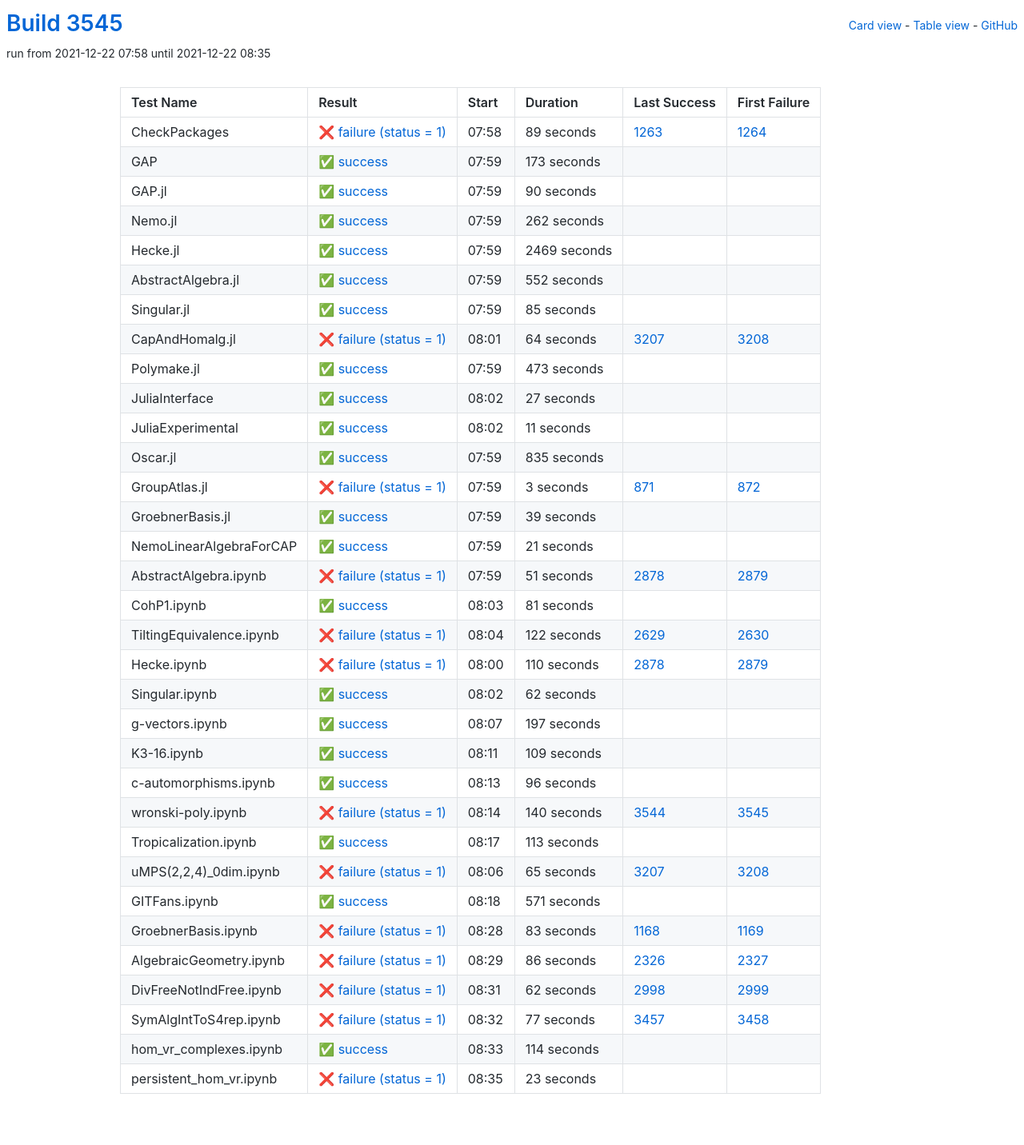
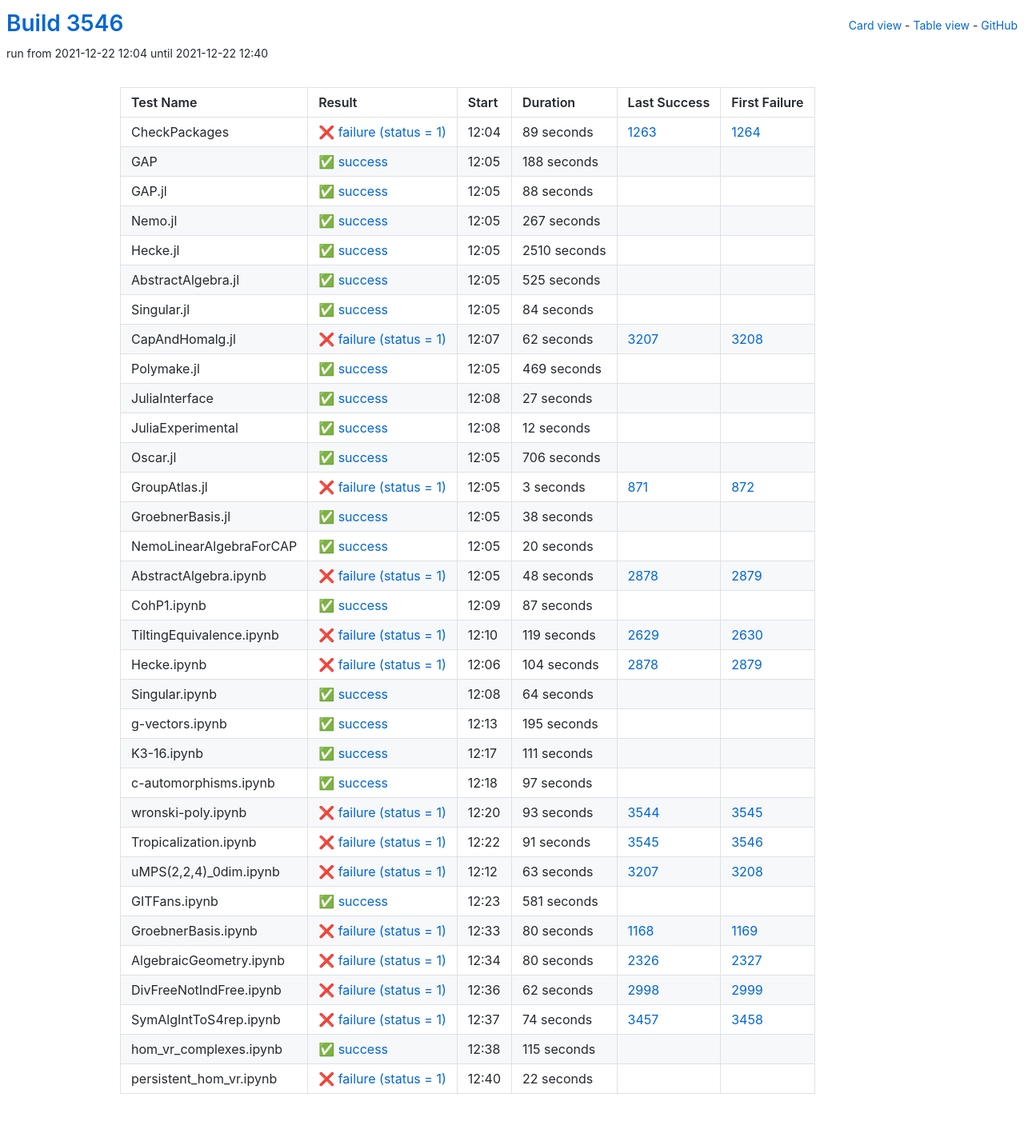
Before and after one commit to oscar-system/oscar-ci-status-stable, a Jekyll site: the page built from table.html, in a window 1280 px wide. Shown: the whole page at 80% size. Built offline with Jekyll 4.4.1, drawn with Linux system fonts in a browser that asks for light colours.

Commit message:
Build #3546

```diff
--- a/_data/ci.yml
+++ b/_data/ci.yml
@@ -1,6 +1,6 @@
 ---
-build: 3545
-build_url: https://oscarci.mathematik.uni-kl.de/job/oscar-stable/3545/
+build: 3546
+build_url: https://oscarci.mathematik.uni-kl.de/job/oscar-stable/3546/
 job: oscar-stable
 organization: oscar-system
 repo: oscar-ci-status-stable
@@ -8,8 +8,8 @@ repourl: https://github.com/oscar-system/oscar-ci-status-stable
 tests:
 - name: CheckPackages
   id: checkpackages
-  log: https://oscarci.mathematik.uni-kl.de/job/oscar-stable/3545/artifact/logs/build-3545/CheckPackages.log
-  start: 2021-12-22 07:58
+  log: https://oscarci.mathematik.uni-kl.de/job/oscar-stable/3546/artifact/logs/build-3546/CheckPackages.log
+  start: 2021-12-22 12:04
   success: false
   exitcode: 1
   status: failure
@@ -20,104 +20,104 @@ tests:
   first_failure_url: https://oscarci.mathematik.uni-kl.de/job/oscar-stable/1264/
 - name: GAP
   id: gap
-  log: https://oscarci.mathematik.uni-kl.de/job/oscar-stable/3545/artifact/logs/build-3545/GAP.log
-  start: 2021-12-22 07:59
+  log: https://oscarci.mathematik.uni-kl.de/job/oscar-stable/3546/artifact/logs/build-3546/GAP.log
+  start: 2021-12-22 12:05
   success: true
   exitcode: 0
   status: success
-  duration: 173
+  duration: 188
   last_success: false
   last_success_url:
   first_failure: false
   first_failure_url:
 - name: GAP.jl
   id: gap-jl
-  log: https://oscarci.mathematik.uni-kl.de/job/oscar-stable/3545/artifact/logs/build-3545/GAP.jl.log
-  start: 2021-12-22 07:59
+  log: https://oscarci.mathematik.uni-kl.de/job/oscar-stable/3546/artifact/logs/build-3546/GAP.jl.log
+  start: 2021-12-22 12:05
   success: true
   exitcode: 0
   status: success
-  duration: 90
+  duration: 88
   last_success: false
   last_success_url:
   first_failure: false
   first_failure_url:
 - name: Nemo.jl
   id: nemo-jl
-  log: https://oscarci.mathematik.uni-kl.de/job/oscar-stable/3545/artifact/logs/build-3545/Nemo.jl.log
-  start: 2021-12-22 07:59
+  log: https://oscarci.mathematik.uni-kl.de/job/oscar-stable/3546/artifact/logs/build-3546/Nemo.jl.log
+  start: 2021-12-22 12:05
   success: true
   exitcode: 0
   status: success
-  duration: 262
+  duration: 267
   last_success: false
   last_success_url:
   first_failure: false
   first_failure_url:
 - name: Hecke.jl
   id: hecke-jl
-  log: https://oscarci.mathematik.uni-kl.de/job/oscar-stable/3545/artifact/logs/build-3545/Hecke.jl.log
-  start: 2021-12-22 07:59
+  log: https://oscarci.mathematik.uni-kl.de/job/oscar-stable/3546/artifact/logs/build-3546/Hecke.jl.log
+  start: 2021-12-22 12:05
   success: true
   exitcode: 0
   status: success
-  duration: 2469
+  duration: 2510
   last_success: false
   last_success_url:
   first_failure: false
   first_failure_url:
 - name: AbstractAlgebra.jl
   id: abstractalgebra-jl
-  log: https://oscarci.mathematik.uni-kl.de/job/oscar-stable/3545/artifact/logs/build-3545/AbstractAlgebra.jl.log
-  start: 2021-12-22 07:59
+  log: https://oscarci.mathematik.uni-kl.de/job/oscar-stable/3546/artifact/logs/build-3546/AbstractAlgebra.jl.log
+  start: 2021-12-22 12:05
   success: true
   exitcode: 0
   status: success
-  duration: 552
+  duration: 525
   last_success: false
   last_success_url:
   first_failure: false
   first_failure_url:
 - name: Singular.jl
   id: singular-jl
-  log: https://oscarci.mathematik.uni-kl.de/job/oscar-stable/3545/artifact/logs/build-3545/Singular.jl.log
-  start: 2021-12-22 07:59
+  log: https://oscarci.mathematik.uni-kl.de/job/oscar-stable/3546/artifact/logs/build-3546/Singular.jl.log
+  start: 2021-12-22 12:05
   success: true
   exitcode: 0
   status: success
-  duration: 85
+  duration: 84
   last_success: false
   last_success_url:
   first_failure: false
   first_failure_url:
 - name: CapAndHomalg.jl
   id: capandhomalg-jl
-  log: https://oscarci.mathematik.uni-kl.de/job/oscar-stable/3545/artifact/logs/build-3545/CapAndHomalg.jl.log
-  start: 2021-12-22 08:01
+  log: https://oscarci.mathematik.uni-kl.de/job/oscar-stable/3546/artifact/logs/build-3546/CapAndHomalg.jl.log
+  start: 2021-12-22 12:07
   success: false
   exitcode: 1
   status: failure
-  duration: 64
+  duration: 62
   last_success: 3207
   last_success_url: https://oscarci.mathematik.uni-kl.de/job/oscar-stable/3207/
   first_failure: 3208
   first_failure_url: https://oscarci.mathematik.uni-kl.de/job/oscar-stable/3208/
 - name: Polymake.jl
   id: polymake-jl
-  log: https://oscarci.mathematik.uni-kl.de/job/oscar-stable/3545/artifact/logs/build-3545/Polymake.jl.log
-  start: 2021-12-22 07:59
+  log: https://oscarci.mathematik.uni-kl.de/job/oscar-stable/3546/artifact/logs/build-3546/Polymake.jl.log
+  start: 2021-12-22 12:05
   success: true
   exitcode: 0
   status: success
-  duration: 473
+  duration: 469
   last_success: false
   last_success_url:
   first_failure: false
   first_failure_url:
 - name: JuliaInterface
   id: juliainterface
-  log: https://oscarci.mathematik.uni-kl.de/job/oscar-stable/3545/artifact/logs/build-3545/JuliaInterface.log
-  start: 2021-12-22 08:02
+  log: https://oscarci.mathematik.uni-kl.de/job/oscar-stable/3546/artifact/logs/build-3546/JuliaInterface.log
+  start: 2021-12-22 12:08
   success: true
   exitcode: 0
   status: success
@@ -128,32 +128,32 @@ tests:
   first_failure_url:
 - name: JuliaExperimental
   id: juliaexperimental
-  log: https://oscarci.mathematik.uni-kl.de/job/oscar-stable/3545/artifact/logs/build-3545/JuliaExperimental.log
-  start: 2021-12-22 08:02
+  log: https://oscarci.mathematik.uni-kl.de/job/oscar-stable/3546/artifact/logs/build-3546/JuliaExperimental.log
+  start: 2021-12-22 12:08
   success: true
   exitcode: 0
   status: success
-  duration: 11
+  duration: 12
   last_success: false
   last_success_url:
   first_failure: false
   first_failure_url:
 - name: Oscar.jl
   id: oscar-jl
-  log: https://oscarci.mathematik.uni-kl.de/job/oscar-stable/3545/artifact/logs/build-3545/Oscar.jl.log
-  start: 2021-12-22 07:59
+  log: https://oscarci.mathematik.uni-kl.de/job/oscar-stable/3546/artifact/logs/build-3546/Oscar.jl.log
+  start: 2021-12-22 12:05
   success: true
   exitcode: 0
   status: success
-  duration: 835
+  duration: 706
   last_success: false
   last_success_url:
   first_failure: false
   first_failure_url:
 - name: GroupAtlas.jl
   id: groupatlas-jl
-  log: https://oscarci.mathematik.uni-kl.de/job/oscar-stable/3545/artifact/logs/build-3545/GroupAtlas.jl.log
-  start: 2021-12-22 07:59
+  log: https://oscarci.mathematik.uni-kl.de/job/oscar-stable/3546/artifact/logs/build-3546/GroupAtlas.jl.log
+  start: 2021-12-22 12:05
   success: false
   exitcode: 1
   status: failure
@@ -164,200 +164,200 @@ tests:
   first_failure_url: https://oscarci.mathematik.uni-kl.de/job/oscar-stable/872/
 - name: GroebnerBasis.jl
   id: groebnerbasis-jl
-  log: https://oscarci.mathematik.uni-kl.de/job/oscar-stable/3545/artifact/logs/build-3545/GroebnerBasis.jl.log
-  start: 2021-12-22 07:59
+  log: https://oscarci.mathematik.uni-kl.de/job/oscar-stable/3546/artifact/logs/build-3546/GroebnerBasis.jl.log
+  start: 2021-12-22 12:05
   success: true
   exitcode: 0
   status: success
-  duration: 39
+  duration: 38
   last_success: false
   last_success_url:
   first_failure: false
   first_failure_url:
 - name: NemoLinearAlgebraForCAP
   id: nemolinearalgebraforcap
-  log: https://oscarci.mathematik.uni-kl.de/job/oscar-stable/3545/artifact/logs/build-3545/NemoLinearAlgebraForCAP.log
-  start: 2021-12-22 07:59
+  log: https://oscarci.mathematik.uni-kl.de/job/oscar-stable/3546/artifact/logs/build-3546/NemoLinearAlgebraForCAP.log
+  start: 2021-12-22 12:05
   success: true
   exitcode: 0
   status: success
-  duration: 21
+  duration: 20
   last_success: false
   last_success_url:
   first_failure: false
   first_failure_url:
 - name: AbstractAlgebra.ipynb
   id: abstractalgebra-ipynb
-  log: https://oscarci.mathematik.uni-kl.de/job/oscar-stable/3545/artifact/logs/build-3545/AbstractAlgebra.ipynb.log
-  start: 2021-12-22 07:59
+  log: https://oscarci.mathematik.uni-kl.de/job/oscar-stable/3546/artifact/logs/build-3546/AbstractAlgebra.ipynb.log
+  start: 2021-12-22 12:05
   success: false
   exitcode: 1
   status: failure
-  duration: 51
+  duration: 48
   last_success: 2878
   last_success_url: https://oscarci.mathematik.uni-kl.de/job/oscar-stable/2878/
   first_failure: 2879
   first_failure_url: https://oscarci.mathematik.uni-kl.de/job/oscar-stable/2879/
 - name: CohP1.ipynb
   id: cohp1-ipynb
-  log: https://oscarci.mathematik.uni-kl.de/job/oscar-stable/3545/artifact/logs/build-3545/CohP1.ipynb.log
-  start: 2021-12-22 08:03
+  log: https://oscarci.mathematik.uni-kl.de/job/oscar-stable/3546/artifact/logs/build-3546/CohP1.ipynb.log
+  start: 2021-12-22 12:09
   success: true
   exitcode: 0
   status: success
-  duration: 81
+  duration: 87
   last_success: false
   last_success_url:
   first_failure: false
   first_failure_url:
 - name: TiltingEquivalence.ipynb
   id: tiltingequivalence-ipynb
-  log: https://oscarci.mathematik.uni-kl.de/job/oscar-stable/3545/artifact/logs/build-3545/TiltingEquivalence.ipynb.log
-  start: 2021-12-22 08:04
+  log: https://oscarci.mathematik.uni-kl.de/job/oscar-stable/3546/artifact/logs/build-3546/TiltingEquivalence.ipynb.log
+  start: 2021-12-22 12:10
   success: false
   exitcode: 1
   status: failure
-  duration: 122
+  duration: 119
   last_success: 2629
   last_success_url: https://oscarci.mathematik.uni-kl.de/job/oscar-stable/2629/
   first_failure: 2630
   first_failure_url: https://oscarci.mathematik.uni-kl.de/job/oscar-stable/2630/
 - name: Hecke.ipynb
   id: hecke-ipynb
-  log: https://oscarci.mathematik.uni-kl.de/job/oscar-stable/3545/artifact/logs/build-3545/Hecke.ipynb.log
-  start: 2021-12-22 08:00
+  log: https://oscarci.mathematik.uni-kl.de/job/oscar-stable/3546/artifact/logs/build-3546/Hecke.ipynb.log
+  start: 2021-12-22 12:06
   success: false
   exitcode: 1
   status: failure
-  duration: 110
+  duration: 104
   last_success: 2878
   last_success_url: https://oscarci.mathematik.uni-kl.de/job/oscar-stable/2878/
   first_failure: 2879
   first_failure_url: https://oscarci.mathematik.uni-kl.de/job/oscar-stable/2879/
 - name: Singular.ipynb
   id: singular-ipynb
-  log: https://oscarci.mathematik.uni-kl.de/job/oscar-stable/3545/artifact/logs/build-3545/Singular.ipynb.log
-  start: 2021-12-22 08:02
+  log: https://oscarci.mathematik.uni-kl.de/job/oscar-stable/3546/artifact/logs/build-3546/Singular.ipynb.log
+  start: 2021-12-22 12:08
   success: true
   exitcode: 0
   status: success
-  duration: 62
+  duration: 64
   last_success: false
   last_success_url:
   first_failure: false
   first_failure_url:
 - name: g-vectors.ipynb
   id: g-vectors-ipynb
-  log: https://oscarci.mathematik.uni-kl.de/job/oscar-stable/3545/artifact/logs/build-3545/g-vectors.ipynb.log
-  start: 2021-12-22 08:07
+  log: https://oscarci.mathematik.uni-kl.de/job/oscar-stable/3546/artifact/logs/build-3546/g-vectors.ipynb.log
+  start: 2021-12-22 12:13
   success: true
   exitcode: 0
   status: success
-  duration: 197
+  duration: 195
   last_success: false
   last_success_url:
   first_failure: false
   first_failure_url:
 - name: K3-16.ipynb
   id: k3-16-ipynb
-  log: https://oscarci.mathematik.uni-kl.de/job/oscar-stable/3545/artifact/logs/build-3545/K3-16.ipynb.log
-  start: 2021-12-22 08:11
+  log: https://oscarci.mathematik.uni-kl.de/job/oscar-stable/3546/artifact/logs/build-3546/K3-16.ipynb.log
+  start: 2021-12-22 12:17
   success: true
   exitcode: 0
   status: success
-  duration: 109
+  duration: 111
   last_success: false
   last_success_url:
   first_failure: false
   first_failure_url:
 - name: c-automorphisms.ipynb
   id: c-automorphisms-ipynb
-  log: https://oscarci.mathematik.uni-kl.de/job/oscar-stable/3545/artifact/logs/build-3545/c-automorphisms.ipynb.log
-  start: 2021-12-22 08:13
+  log: https://oscarci.mathematik.uni-kl.de/job/oscar-stable/3546/artifact/logs/build-3546/c-automorphisms.ipynb.log
+  start: 2021-12-22 12:18
   success: true
   exitcode: 0
   status: success
-  duration: 96
+  duration: 97
   last_success: false
   last_success_url:
   first_failure: false
   first_failure_url:
 - name: wronski-poly.ipynb
   id: wronski-poly-ipynb
-  log: https://oscarci.mathematik.uni-kl.de/job/oscar-stable/3545/artifact/logs/build-3545/wronski-poly.ipynb.log
-  start: 2021-12-22 08:14
+  log: https://oscarci.mathematik.uni-kl.de/job/oscar-stable/3546/artifact/logs/build-3546/wronski-poly.ipynb.log
+  start: 2021-12-22 12:20
   success: false
   exitcode: 1
   status: failure
-  duration: 140
+  duration: 93
   last_success: 3544
   last_success_url: https://oscarci.mathematik.uni-kl.de/job/oscar-stable/3544/
   first_failure: 3545
   first_failure_url: https://oscarci.mathematik.uni-kl.de/job/oscar-stable/3545/
 - name: Tropicalization.ipynb
   id: tropicalization-ipynb
-  log: https://oscarci.mathematik.uni-kl.de/job/oscar-stable/3545/artifact/logs/build-3545/Tropicalization.ipynb.log
-  start: 2021-12-22 08:17
-  success: true
-  exitcode: 0
-  status: success
-  duration: 113
-  last_success: false
-  last_success_url:
-  first_failure: false
-  first_failure_url:
-- name: uMPS(2,2,4)_0dim.ipynb
-  id: umps-2-2-4-0dim-ipynb
-  log: https://oscarci.mathematik.uni-kl.de/job/oscar-stable/3545/artifact/logs/build-3545/uMPS-2-2-4-_0dim.ipynb.log
-  start: 2021-12-22 08:06
+  log: https://oscarci.mathematik.uni-kl.de/job/oscar-stable/3546/artifact/logs/build-3546/Tropicalization.ipynb.log
+  start: 2021-12-22 12:22
   success: false
   exitcode: 1
   status: failure
-  duration: 65
+  duration: 91
+  last_success: 3545
+  last_success_url: https://oscarci.mathematik.uni-kl.de/job/oscar-stable/3545/
+  first_failure: 3546
+  first_failure_url: https://oscarci.mathematik.uni-kl.de/job/oscar-stable/3546/
+- name: uMPS(2,2,4)_0dim.ipynb
+  id: umps-2-2-4-0dim-ipynb
+  log: https://oscarci.mathematik.uni-kl.de/job/oscar-stable/3546/artifact/logs/build-3546/uMPS-2-2-4-_0dim.ipynb.log
+  start: 2021-12-22 12:12
+  success: false
+  exitcode: 1
+  status: failure
+  duration: 63
   last_success: 3207
   last_success_url: https://oscarci.mathematik.uni-kl.de/job/oscar-stable/3207/
   first_failure: 3208
   first_failure_url: https://oscarci.mathematik.uni-kl.de/job/oscar-stable/3208/
 - name: GITFans.ipynb
   id: gitfans-ipynb
-  log: https://oscarci.mathematik.uni-kl.de/job/oscar-stable/3545/artifact/logs/build-3545/GITFans.ipynb.log
-  start: 2021-12-22 08:18
+  log: https://oscarci.mathematik.uni-kl.de/job/oscar-stable/3546/artifact/logs/build-3546/GITFans.ipynb.log
+  start: 2021-12-22 12:23
   success: true
   exitcode: 0
   status: success
-  duration: 571
+  duration: 581
   last_success: false
   last_success_url:
   first_failure: false
   first_failure_url:
 - name: GroebnerBasis.ipynb
   id: groebnerbasis-ipynb
-  log: https://oscarci.mathematik.uni-kl.de/job/oscar-stable/3545/artifact/logs/build-3545/GroebnerBasis.ipynb.log
-  start: 2021-12-22 08:28
+  log: https://oscarci.mathematik.uni-kl.de/job/oscar-stable/3546/artifact/logs/build-3546/GroebnerBasis.ipynb.log
+  start: 2021-12-22 12:33
   success: false
   exitcode: 1
   status: failure
-  duration: 83
+  duration: 80
   last_success: 1168
   last_success_url: https://oscarci.mathematik.uni-kl.de/job/oscar-stable/1168/
   first_failure: 1169
   first_failure_url: https://oscarci.mathematik.uni-kl.de/job/oscar-stable/1169/
 - name: AlgebraicGeometry.ipynb
   id: algebraicgeometry-ipynb
-  log: https://oscarci.mathematik.uni-kl.de/job/oscar-stable/3545/artifact/logs/build-3545/AlgebraicGeometry.ipynb.log
-  start: 2021-12-22 08:29
+  log: https://oscarci.mathematik.uni-kl.de/job/oscar-stable/3546/artifact/logs/build-3546/AlgebraicGeometry.ipynb.log
+  start: 2021-12-22 12:34
   success: false
   exitcode: 1
   status: failure
-  duration: 86
+  duration: 80
   last_success: 2326
   last_success_url: https://oscarci.mathematik.uni-kl.de/job/oscar-stable/2326/
   first_failure: 2327
   first_failure_url: https://oscarci.mathematik.uni-kl.de/job/oscar-stable/2327/
 - name: DivFreeNotIndFree.ipynb
   id: divfreenotindfree-ipynb
-  log: https://oscarci.mathematik.uni-kl.de/job/oscar-stable/3545/artifact/logs/build-3545/DivFreeNotIndFree.ipynb.log
-  start: 2021-12-22 08:31
+  log: https://oscarci.mathematik.uni-kl.de/job/oscar-stable/3546/artifact/logs/build-3546/DivFreeNotIndFree.ipynb.log
+  start: 2021-12-22 12:36
   success: false
   exitcode: 1
   status: failure
@@ -368,36 +368,36 @@ tests:
   first_failure_url: https://oscarci.mathematik.uni-kl.de/job/oscar-stable/2999/
 - name: SymAlgIntToS4rep.ipynb
   id: symalginttos4rep-ipynb
-  log: https://oscarci.mathematik.uni-kl.de/job/oscar-stable/3545/artifact/logs/build-3545/SymAlgIntToS4rep.ipynb.log
-  start: 2021-12-22 08:32
+  log: https://oscarci.mathematik.uni-kl.de/job/oscar-stable/3546/artifact/logs/build-3546/SymAlgIntToS4rep.ipynb.log
+  start: 2021-12-22 12:37
   success: false
   exitcode: 1
   status: failure
-  duration: 77
+  duration: 74
   last_success: 3457
   last_success_url: https://oscarci.mathematik.uni-kl.de/job/oscar-stable/3457/
   first_failure: 3458
   first_failure_url: https://oscarci.mathematik.uni-kl.de/job/oscar-stable/3458/
 - name: hom_vr_complexes.ipynb
   id: hom-vr-complexes-ipynb
-  log: https://oscarci.mathematik.uni-kl.de/job/oscar-stable/3545/artifact/logs/build-3545/hom_vr_complexes.ipynb.log
-  start: 2021-12-22 08:33
+  log: https://oscarci.mathematik.uni-kl.de/job/oscar-stable/3546/artifact/logs/build-3546/hom_vr_complexes.ipynb.log
+  start: 2021-12-22 12:38
   success: true
   exitcode: 0
   status: success
-  duration: 114
+  duration: 115
   last_success: false
   last_success_url:
   first_failure: false
   first_failure_url:
 - name: persistent_hom_vr.ipynb
   id: persistent-hom-vr-ipynb
-  log: https://oscarci.mathematik.uni-kl.de/job/oscar-stable/3545/artifact/logs/build-3545/persistent_hom_vr.ipynb.log
-  start: 2021-12-22 08:35
+  log: https://oscarci.mathematik.uni-kl.de/job/oscar-stable/3546/artifact/logs/build-3546/persistent_hom_vr.ipynb.log
+  start: 2021-12-22 12:40
   success: false
   exitcode: 1
   status: failure
-  duration: 23
+  duration: 22
   last_success: false
   last_success_url:
   first_failure: false
```
Also changed, not shown: README.md.
